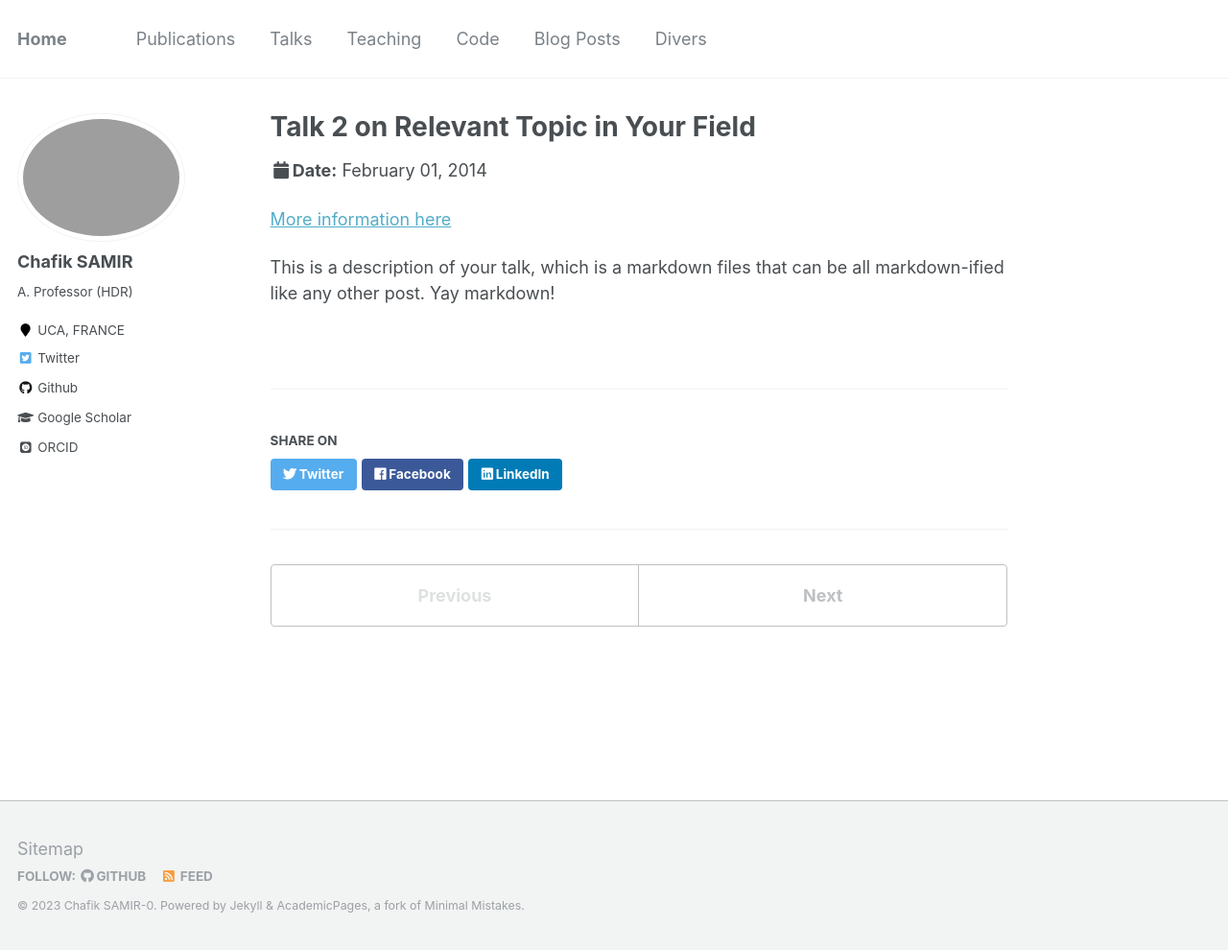
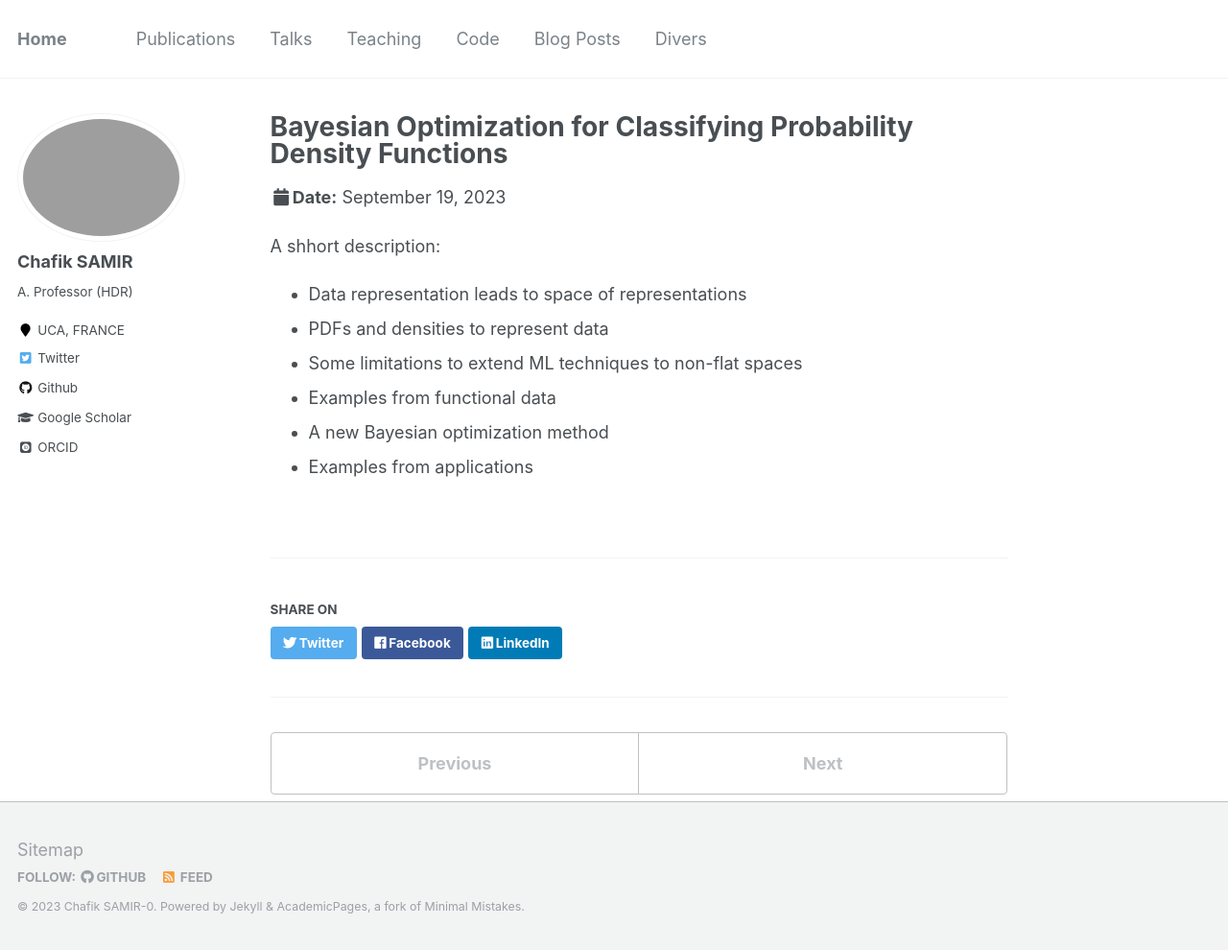
Before and after one commit to Chsamir/chsamir.github.io, a Jekyll site: the page built from _talks/2014-02-01-talk-2.md, in a window 1280 px wide and 990 px high. Shown: the whole window at 96% size. Built offline with Jekyll 4.4.1, drawn with Linux system fonts in a browser that asks for light colours; some web fonts are replaced.

Commit message:
Update 2014-02-01-talk-2.md

```diff
--- a/_talks/2014-02-01-talk-2.md
+++ b/_talks/2014-02-01-talk-2.md
@@ -1,13 +1,16 @@
 ---
-title: "Talk 2 on Relevant Topic in Your Field"
+title: "Bayesian Optimization for Classifying Probability Density Functions"
 collection: talks
 type: "Talk"
 permalink: /talks/2014-02-01-talk-2
-venue: "London School of Testing"
-date: 2014-02-01
-location: "London, UK"
+venue: "Politecnico di Torino"
+date: 2023-09-19
+location: "Turin, Italy"
 ---
-
-[More information here](http://example2.com)
-
-This is a description of your talk, which is a markdown files that can be all markdown-ified like any other post. Yay markdown!
+A shhort description:
+- Data representation leads to space of representations
+- PDFs and densities to represent data
+- Some limitations to extend ML techniques to non-flat spaces
+- Examples from functional data
+- A new Bayesian optimization method
+- Examples from applications
```
